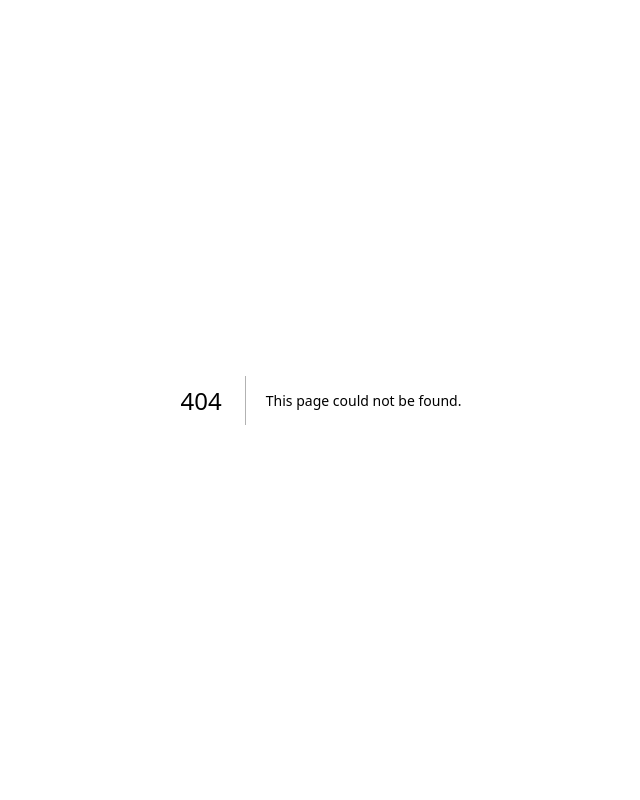
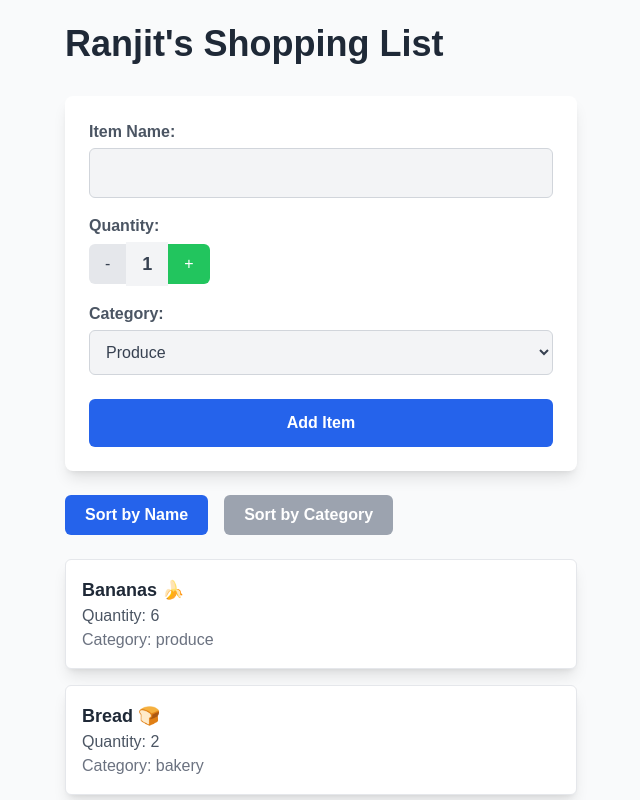
Before and after one commit to RJ123496/cprg306-assignments, a Next.js app: page /week-7 in a window 1280 px wide. Before the commit this address had no page. Shown: the top 800 px of the page, without its empty margins (319-959 px from the left). Built offline with nearby package versions, Linux system fonts and the light colour scheme.

Commit message:
done week-7

```diff
--- /dev/null
+++ b/app/week-7/item-list.js
@@ -0,0 +1,38 @@
+import React, { useState } from "react";
+import Item from "./item";
+
+export default function ItemList({ items }) {
+    const [sortBy, setSortBy] = useState("name");
+
+    const sortedItems = [...items].sort((a, b) =>
+        sortBy === "name" ? a.name.localeCompare(b.name) : a.category.localeCompare(b.category)
+    );
+
+    return (
+        <div className="mt-4">
+            <div className="flex space-x-4 mb-6">
+                <button
+                    className={`px-5 py-2 rounded-md font-semibold text-white transition-colors ${
+                        sortBy === "name" ? "bg-blue-600" : "bg-gray-400 hover:bg-gray-500"
+                    }`}
+                    onClick={() => setSortBy("name")}
+                >
+                    Sort by Name
+                </button>
+                <button
+                    className={`px-5 py-2 rounded-md font-semibold text-white transition-colors ${
+                        sortBy === "category" ? "bg-blue-600" : "bg-gray-400 hover:bg-gray-500"
+                    }`}
+                    onClick={() => setSortBy("category")}
+                >
+                    Sort by Category
+                </button>
+            </div>
+            <ul className="flex flex-col gap-4">
+                {sortedItems.map((item) => (
+                    <Item key={item.id} name={item.name} quantity={item.quantity} category={item.category} />
+                ))}
+            </ul>
+        </div>
+    );
+}
--- /dev/null
+++ b/app/week-7/item.js
@@ -0,0 +1,9 @@
+export default function Item({ name, quantity, category }) {
+    return (
+        <li className="shadow-lg bg-white rounded-md p-4 border border-gray-200">
+            <p className="font-bold text-lg text-gray-800 capitalize">{name}</p>
+            <p className="text-gray-600">Quantity: {quantity}</p>
+            <p className="text-gray-500">Category: {category}</p>
+        </li>
+    );
+}
--- /dev/null
+++ b/app/week-7/items.json
@@ -0,0 +1,74 @@
+[
+    {
+      "id": "1h2GJKH12gkHG31h1H",
+      "name": "milk, 4 L 🥛",
+      "quantity": 1,
+      "category": "dairy"
+    },
+    {
+      "id": "2KJH3k2j3H1k2J3K1H",
+      "name": "bread 🍞",
+      "quantity": 2,
+      "category": "bakery"
+    },
+    {
+      "id": "3h2KJH3k2j3H1k2J3",
+      "name": "eggs, dozen 🥚",
+      "quantity": 2,
+      "category": "dairy"
+    },
+    {
+      "id": "4k2J3K1H2GJKH12gk",
+      "name": "bananas 🍌",
+      "quantity": 6,
+      "category": "produce"
+    },
+    {
+      "id": "5H1h1H2KJH3k2j3H",
+      "name": "broccoli 🥦",
+      "quantity": 3,
+      "category": "produce"
+    },
+    {
+      "id": "6H1k2J3K1H2GJKH1",
+      "name": "chicken breasts, 1 kg 🍗",
+      "quantity": 1,
+      "category": "meat"
+    },
+    {
+      "id": "7gkHG31h1H2KJH3k",
+      "name": "pasta sauce 🍝",
+      "quantity": 3,
+      "category": "canned goods"
+    },
+    {
+      "id": "8j3H1k2J3K1H2GJK",
+      "name": "spaghetti, 454 g 🍝",
+      "quantity": 2,
+      "category": "dry goods"
+    },
+    {
+      "id": "9H12gkHG31h1H2KJ",
+      "name": "toilet paper, 12 pack 🧻",
+      "quantity": 1,
+      "category": "household"
+    },
+    {
+      "id": "10H3k2j3H1k2J3K1",
+      "name": "paper towels, 6 pack",
+      "quantity": 1,
+      "category": "household"
+    },
+    {
+      "id": "11k2J3K1H2GJKH12",
+      "name": "dish soap 🍽️",
+      "quantity": 1,
+      "category": "household"
+    },
+    {
+      "id": "12GJKH12gkHG31h1",
+      "name": "hand soap 🧼",
+      "quantity": 4,
+      "category": "household"
+    }
+  ]
--- /dev/null
+++ b/app/week-7/new-item.js
@@ -0,0 +1,91 @@
+"use client";
+
+import React, { useState } from "react";
+
+export default function NewItem({ onAddItem }) {
+    const CATEGORY_OPTIONS = [
+        "Dairy", "Bakery", "Produce", "Frozen Foods", "Meat",
+        "Dry Goods", "Canned Goods", "Beverages", "Snacks", "Household", "Other"
+    ];
+
+    const [quantity, setQuantity] = useState(1);
+    const [name, setName] = useState("");
+    const [category, setCategory] = useState("Produce");
+
+    const increment = () => setQuantity((prev) => Math.min(prev + 1, 20));
+    const decrement = () => setQuantity((prev) => Math.max(prev - 1, 1));
+
+    const handleSubmit = (e) => {
+        e.preventDefault();
+        const item = {
+            id: Math.random().toString(36).substring(2, 9),
+            name,
+            quantity,
+            category,
+        };
+        onAddItem(item);
+        setQuantity(1);
+        setName("");
+        setCategory("Produce");
+    };
+
+    return (
+        <form className="bg-white p-6 mb-6 rounded-lg shadow-lg text-gray-700" onSubmit={handleSubmit}>
+            <div className="mb-4">
+                <label className="block font-semibold mb-1 text-gray-600">Item Name:</label>
+                <input
+                    type="text"
+                    value={name}
+                    onChange={(e) => setName(e.target.value)}
+                    required
+                    className="w-full border border-gray-300 bg-gray-100 p-3 rounded-md focus:outline-none focus:ring-2 focus:ring-blue-500"
+                />
+            </div>
+
+            <div className="mb-4">
+                <label className="block font-semibold mb-1 text-gray-600">Quantity:</label>
+                <div className="flex items-center">
+                    <button
+                        onClick={decrement}
+                        disabled={quantity === 1}
+                        type="button"
+                        className="px-4 py-2 bg-gray-300 text-gray-700 rounded-l-md disabled:bg-gray-200 focus:outline-none"
+                    >
+                        -
+                    </button>
+                    <span className="px-4 py-2 bg-gray-100 text-lg font-semibold text-center">{quantity}</span>
+                    <button
+                        onClick={increment}
+                        disabled={quantity === 20}
+                        type="button"
+                        className="px-4 py-2 bg-green-500 text-white rounded-r-md disabled:bg-gray-300 focus:outline-none"
+                    >
+                        +
+                    </button>
+                </div>
+            </div>
+
+            <div className="mb-6">
+                <label className="block font-semibold mb-1 text-gray-600">Category:</label>
+                <select
+                    className="w-full border border-gray-300 bg-gray-100 p-3 rounded-md focus:outline-none focus:ring-2 focus:ring-blue-500"
+                    value={category}
+                    onChange={(e) => setCategory(e.target.value)}
+                >
+                    {CATEGORY_OPTIONS.map((opt) => (
+                        <option key={opt} value={opt}>
+                            {opt}
+                        </option>
+                    ))}
+                </select>
+            </div>
+
+            <button
+                type="submit"
+                className="w-full bg-blue-600 text-white font-semibold py-3 rounded-md hover:bg-blue-700 transition-colors"
+            >
+                Add Item
+            </button>
+        </form>
+    );
+}
--- /dev/null
+++ b/app/week-7/page.js
@@ -0,0 +1,24 @@
+"use client";
+
+import React, { useState } from "react";
+import NewItem from "./new-item";
+import ItemList from "./item-list";
+import itemsData from "./items.json";
+
+export default function Page() {
+    const [items, setItems] = useState(itemsData);
+
+    const handleAddItem = (item) => {
+        setItems([...items, item]);
+    };
+
+    return (
+        <main className="p-6 bg-gray-50 min-h-screen flex justify-center">
+            <div className="w-full max-w-lg">
+                <h1 className="text-4xl font-extrabold mb-8 text-gray-800">Ranjit's Shopping List</h1>
+                <NewItem onAddItem={handleAddItem} />
+                <ItemList items={items} />
+            </div>
+        </main>
+    );
+}
```
